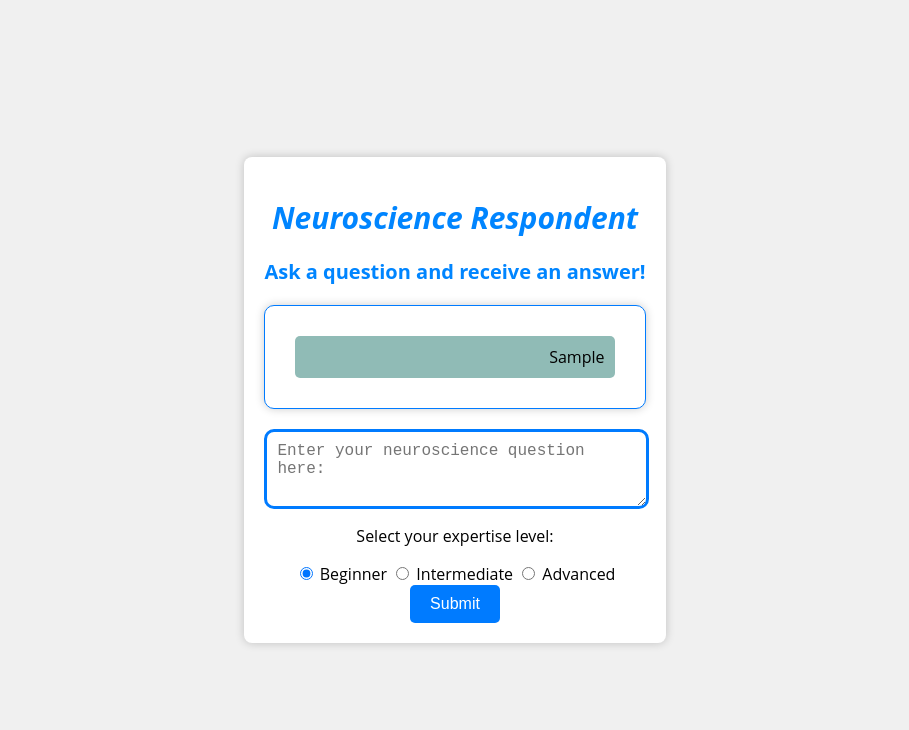
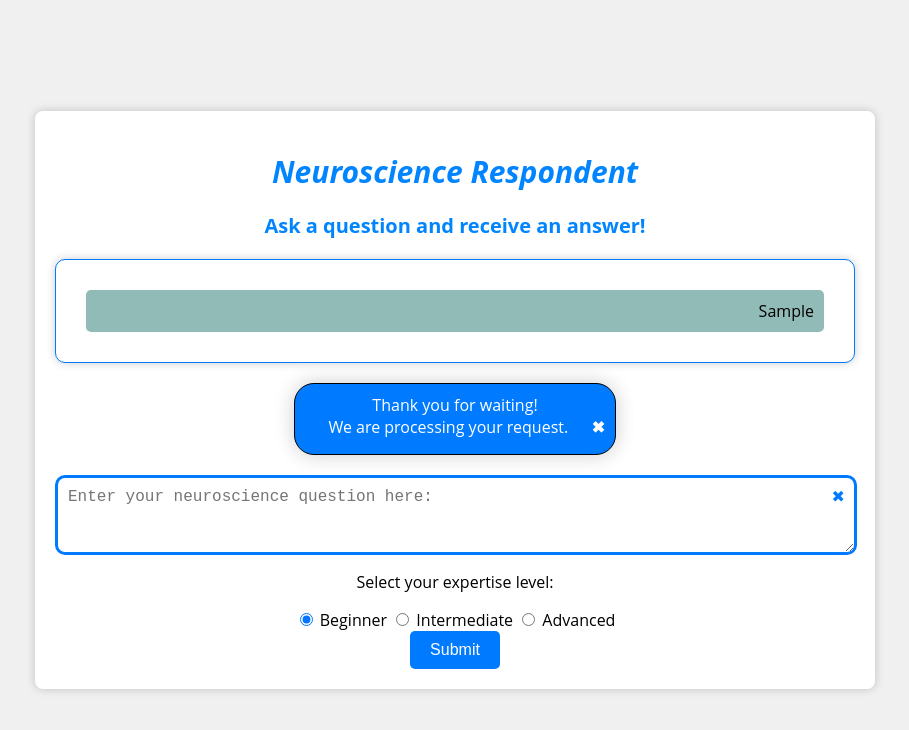
Before and after one commit to rggan/NeuroscienceRespondent, a website: page index.html in a window 1280 px wide. Both pictures are taken after typing "Sample" into the empty fields and a click on the button "Submit". Shown: the whole page, without its empty margins (185-1094 px from the left). Drawn offline with Linux system fonts and the light colour scheme.

Commit message:
Added pop up notification for processing request and added clear input button for textarea

```diff
--- a/index.html
+++ b/index.html
@@ -13,12 +13,16 @@
     <main>
       <h1>Neuroscience Respondent</h1>
         <h2>Ask a question and receive an answer!</h2>
-          <div id = "chat-log">
-          </div>
+        <div id = "chat-log"></div>
+        <div id="notify" class="notify" style="display: none;">
+          Thank you for waiting! <br> We are processing your request.
+          <span id="close-notify" class="close-notify">&#10006;</span>
+        </div>
         <!-- input form -->
         <form action = "/" method = "POST">
-          <div>
+          <div class = "input-container">
             <textarea rows = 3 name = "message" id = "message" placeholder = "Enter your neuroscience question here: "></textarea>
+            <span id="clear-input" class="clear-button" style="display: none;">&#10006;</span>
           </div>
           <div>
             <p>Select your expertise level:</p>
@@ -43,17 +47,47 @@
         const chatLog = document.getElementById('chat-log');
         const message = document.getElementById('message');
         const form = document.querySelector('form');
+        const clearInput = document.getElementById('clear-input');
+        const notify = document.getElementById('notify');
+        const closeNotify = document.getElementById('close-notify');
 
+        // controls visibility of clear button, if there is text, makes button visible, else none
+        message.addEventListener('input', () => {
+          clearInput.style.display = message.value ? 'block' : 'none';
+        });
 
+        // clear text area when clear x button clicked
+        clearInput.addEventListener('click', () => {
+          message.value = '';
+          clearInput.style.display = 'none';
+        });
+
+        // close notification on click
+        closeNotify.addEventListener('click', () =>{
+          hideNotify()
+        });
+
+        // function for showing notification
+        function showNotify(){
+          notify.style.display = 'block';
+        }
+        // function for hiding notification
+        function hideNotify(){
+          notify.style.display = 'none';
+        }
         // to trigger an action when the form is submitted
         if (form){
-
-            form.addEventListener('submit', (e) => {
+          form.addEventListener('submit', (e) => {
             e.preventDefault();
 
-            const msgText = message.value; // the user's question
+            // show processing notification when form is submitted
+            showNotify();
+
+            // the user's question
+            const msgText = message.value;
             message.value = '';     // to reset message to empty, to look submitted
 
+            // get expertise selected
             const selectedExpertise = document.querySelector('input[name="expertise"]:checked').value;
 
 
@@ -74,6 +108,9 @@
             })
             .then(res => res.json())
             .then(data => {
+                // hide notification when response is received
+                hideNotify();
+
                 // create new div element for response
                 const msgElement = document.createElement('div');
                 msgElement.classList.add('message');
@@ -81,8 +118,8 @@
                 msgElement.innerHTML = `<div class = "message__text">${data.response.content}</div>`;
                 chatLog.appendChild(msgElement);
                 chatLog.scrollTop = chatLog.scrollHeight;
-                })
             })
+          })
         }
 
     </script>
--- a/index.js
+++ b/index.js
@@ -4,7 +4,7 @@ import bodyParser from "body-parser";
 import cors from "cors";
 
 const openai = new OpenAI({
-    apiKey: "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"
+    apiKey: ""
 })
 
 const app = express();
--- a/style.css
+++ b/style.css
@@ -17,6 +17,7 @@ body {
     padding: 20px;
     max-width: 800px; /* Adjust the maximum width as needed */
     margin-top: 20px auto;
+    width: 100%;
   }
 
   h1 {
@@ -42,9 +43,14 @@ body {
     border: 1px solid #007bff;
     box-shadow: 0 0 10px rgba(0, 0, 0, 0.2);
     padding: 20px;
+    margin-bottom: 20px;
     max-height: 400px;
     overflow-y: auto;
     text-align: center;
+  }
+
+  .input-container{
+    position: relative;
   }
 
   textarea {
@@ -56,7 +62,40 @@ body {
     border-radius: 10px;
     font-size: 16px;
     color:#007bff;
-    width: 94%;
+    width: 97%;
+  }
+
+  .clear-button{
+    position: absolute;
+    top: 10px;
+    right: 10px;
+    cursor: pointer;
+    color:#007bff;
+    display: none; /* Initially hide the button */
+    z-index: 1; /* Ensure the button is on top of the textarea */
+  }
+
+  .notify {
+    background-color: #007bff;
+    color: #fff;
+    text-align: center;
+    padding: 10px;
+    border-radius: 20px;
+    margin-top: 10px;
+    margin-bottom: 10px;
+    display: none;
+    border: 1px solid #000000; /* Add a border around the notification */
+    height: 50px;
+    max-width: 300px; /* Adjust the maximum width as needed */
+    margin: 0 auto; /* Center the notification horizontally */
+    box-shadow: 0 0 20px rgba(0, 0, 0, 0.2);
+    z-index: 1;
+  }
+
+  .close-notify {
+    cursor: pointer;
+    float: right;
+    font-weight: bold;
   }
 
   .message {
```
